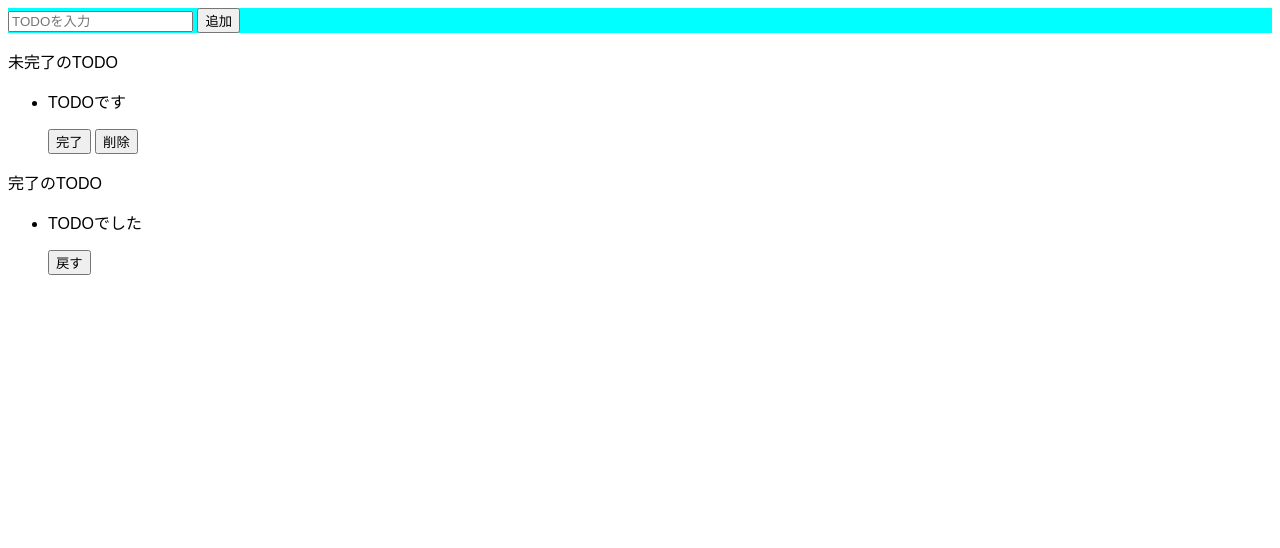
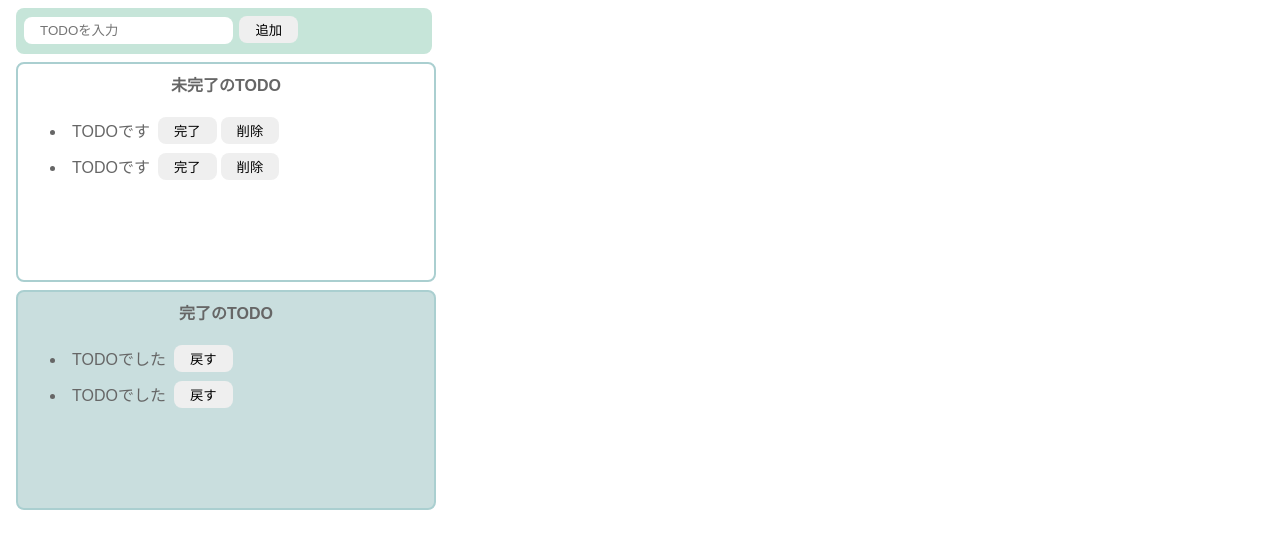
Before and after one commit to miduki-gif/javascript-todo, a plain HTML site: page index.html in a window 1280 px wide. Drawn offline with Linux system fonts and the light colour scheme.

Commit message:
css apply

```diff
--- a/index.html
+++ b/index.html
@@ -2,35 +2,50 @@
 <html>
 <head>
   <meta charset="UTF-8">
-	<title>Snake Game</title>
+	<title>TODO(JS)</title>
 	<link rel="stylesheet" href="style.css">
 </head>
 <body>
 	<div class="input-area">
-	<input type="text"name="todo" placeholder="TODOを入力"/>
+	<input placeholder="TODOを入力"/>
 	<button>
 	  追加
 	</button>
 	</div>
-	<div>
-        <p>未完了のTODO</p>
+	<div class="inconmplete-area">
+        <p class="title">未完了のTODO</p>
         <ul>
-            <div>
-            <li><p>TODOです</p>
+            <li>
+            <div class="list-row">
+            <p class="todo-item">TODOです</p>
                 <button>完了</button>
                 <button>削除</button>
-            </li>
             </div>
+        </li>
+        <li>
+            <div class="list-row">
+            <p class="todo-item">TODOです</p>
+                <button>完了</button>
+                <button>削除</button>
+            </div>
+        </li>
         </ul>
     </div>
-    <div>
-        <p>完了のTODO</p>
+    <div class="complete-area">
+        <p class="title">完了のTODO</p>
         <ul>
-            <div>
-            <li><p>TODOでした</p>
+            <li>
+            <div class="list-row">
+                <p class="todo-item">TODOでした</p>
                 <button>戻す</button>
-            </li>
             </div>
+        </li>
+        <li>
+            <div class="list-row">
+                <p class="todo-item">TODOでした</p>
+                <button>戻す</button>
+            </div>
+        </li>
         </ul>
     </div>
 	<script src="./JavascriptTodo/index.js"></script>
--- a/style.css
+++ b/style.css
@@ -1,7 +1,66 @@
-/* @charset "utf-8";  */
  body {
     font-family: sans-serif;
+    color: #666;
+}
+
+input {
+    border-radius: 8px;
+    border: none;
+    padding: 6px 16px;
+}
+
+button {
+    border-radius: 8px;
+    border: none;
+    padding: 4px 16px;
+    margin: 0px 2px;
+}
+
+button:hover {
+background-color: #79a8a9;
+color: #fff;
+cursor: pointer;
+
 }
  .input-area{
-    background-color: aqua;
+    background-color: #c6e5d9;
+    width: 400px;
+    height: 30px;
+    padding: 8px;
+    margin: 8px;
+    border-radius: 8px;
 }
+
+.inconmplete-area {
+    border: 2px solid #aacfd0;
+    width: 400px;
+    padding: 8px;
+    margin: 8px;
+    border-radius: 8px;
+    min-height: 200px;
+}
+
+.complete-area {
+    border: 2px solid #aacfd0;
+    width: 400px;
+    padding: 8px;
+    margin: 8px;
+    border-radius: 8px;
+    min-height: 200px;
+    background-color: #c9dede
+}
+
+.title {
+    text-align: center;
+    margin-top: 0px;
+    font-weight: bold;
+}
+
+.list-row {
+    display: flex;
+    align-items: center;
+}
+
+.todo-item {
+    margin: 6px;
+}
```
